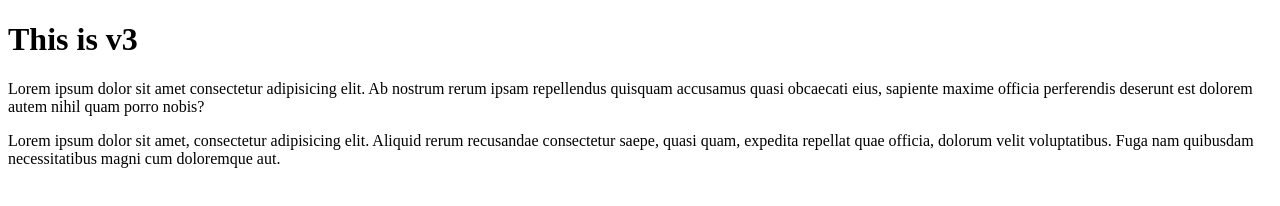
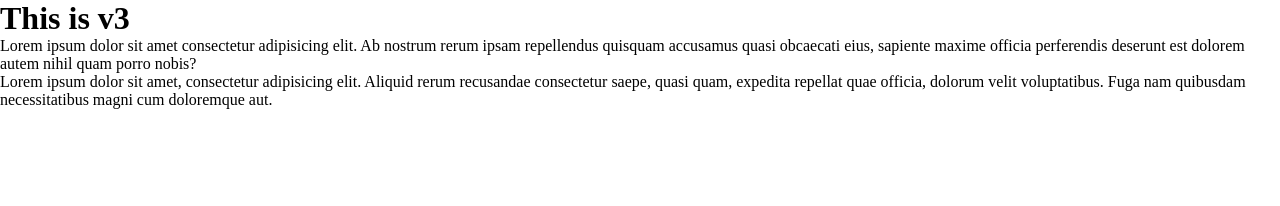
Before and after one commit to Sagarphuge/qwqwqwqw, a plain HTML site: page index.html in a window 1280 px wide. Drawn offline with Linux system fonts and the light colour scheme.

Commit message:
add style

```diff
--- a/index.html
+++ b/index.html
@@ -5,12 +5,16 @@
     <meta charset="UTF-8">
     <meta name="viewport" content="width=device-width, initial-scale=1.0">
     <title>Git learning</title>
+    <link rel="stylesheet" href="./style.css">
 </head>
 
 <body>
     <h1>This is v3</h1>
-    <p>Lorem ipsum dolor sit amet consectetur adipisicing elit. Ab nostrum rerum ipsam repellendus quisquam accusamus quasi obcaecati eius, sapiente maxime officia perferendis deserunt est dolorem autem nihil quam porro nobis?</p>
-    <p>Lorem ipsum dolor sit amet, consectetur adipisicing elit. Aliquid rerum recusandae consectetur saepe, quasi quam, expedita repellat quae officia, dolorum velit voluptatibus. Fuga nam quibusdam necessitatibus magni cum doloremque aut.</p>
+    <p>Lorem ipsum dolor sit amet consectetur adipisicing elit. Ab nostrum rerum ipsam repellendus quisquam accusamus
+        quasi obcaecati eius, sapiente maxime officia perferendis deserunt est dolorem autem nihil quam porro nobis?</p>
+    <p>Lorem ipsum dolor sit amet, consectetur adipisicing elit. Aliquid rerum recusandae consectetur saepe, quasi quam,
+        expedita repellat quae officia, dolorum velit voluptatibus. Fuga nam quibusdam necessitatibus magni cum
+        doloremque aut.</p>
 </body>
 
 </html>
--- /dev/null
+++ b/style.css
@@ -0,0 +1,5 @@
+* {
+    padding: 0;
+    margin: 0;
+    box-sizing: border-box;
+}
```
